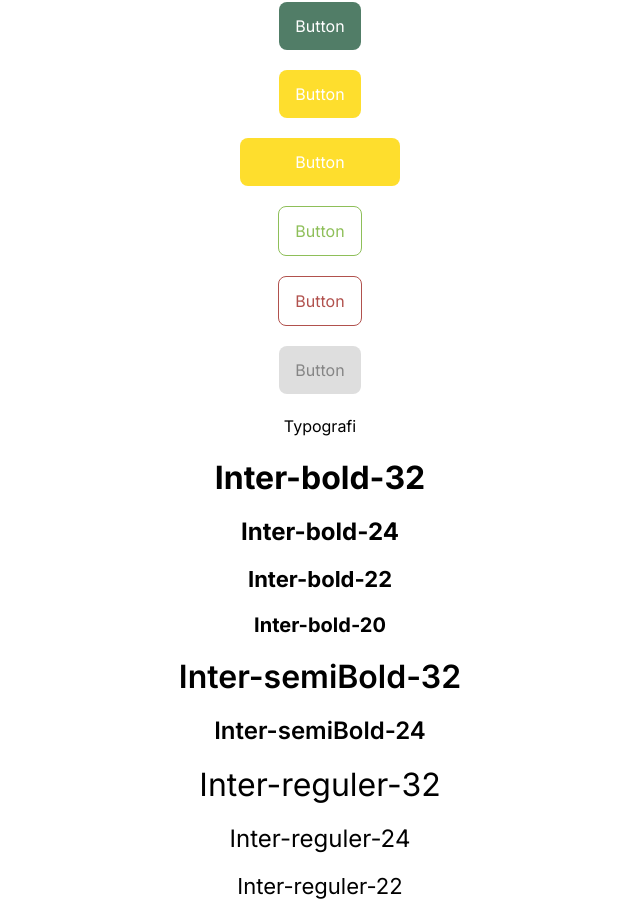
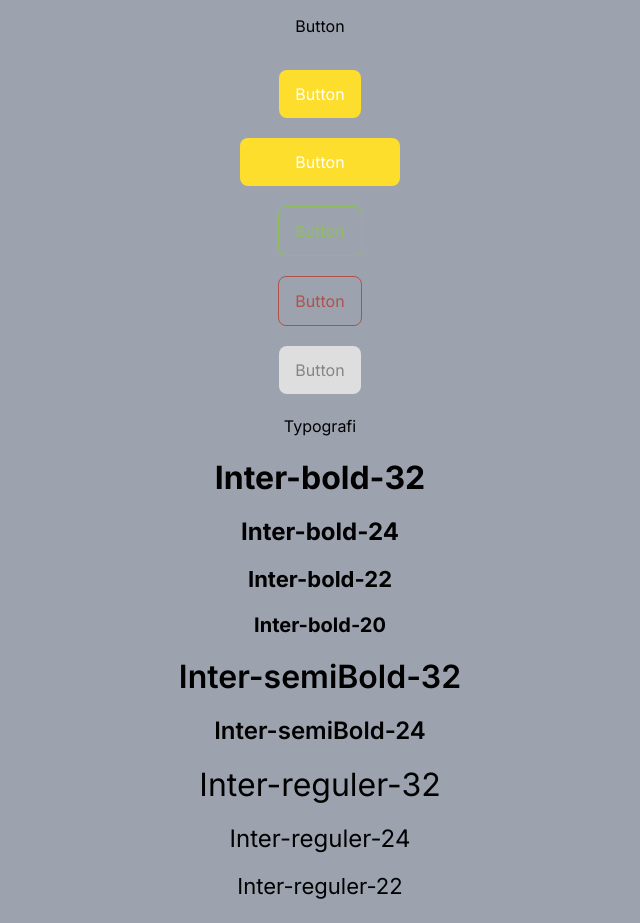
Before and after one commit to danargh/capstone-deploy-testing, a Next.js app: page / in a window 1280 px wide. Shown: the part 374-1297 px from the top of the page, without its empty margins (320-960 px from the left). Built offline with nearby package versions, Linux system fonts and the light colour scheme.

Commit message:
danar-fixing: menambahkan ukuran font & menambahkan global style

```diff
--- a/app/globals.css
+++ b/app/globals.css
@@ -3,3 +3,12 @@
 @tailwind base;
 @tailwind components;
 @tailwind utilities;
+
+@layer base {
+   body {
+      font-family: "Inter", sans-serif;
+   }
+   .main {
+      @apply max-w-[1440px] px-16 bg-gray-400 mx-auto;
+   }
+}
--- a/app/layout.js
+++ b/app/layout.js
@@ -1,10 +1,8 @@
 import "./globals.css";
-import { Inter } from "next/font/google";
-import Navbar from "../components/ui/Navbar"
-import Footer from "../components/ui/Footer"
+import Navbar from "../components/ui/Navbar";
+import Footer from "../components/ui/Footer";
 
-import 'flowbite';
-const inter = Inter({ subsets: ["latin"] });
+import "flowbite";
 
 export const metadata = {
    title: "Create Next App",
@@ -14,11 +12,9 @@ export const metadata = {
 export default function RootLayout({ children }) {
    return (
       <html lang="en">
-         <body className={inter.className}>
+         <body>
             <Navbar />
-
             {children}
-
             <Footer />
          </body>
       </html>
--- a/app/page.js
+++ b/app/page.js
@@ -1,14 +1,21 @@
-import { button_variants, text_variants } from "@/components/custom/custom";
+import {
+   button_variants,
+   tex,
+   text_variants_inter,
+   text_variants_poppins,
+} from "@/components/custom/custom";
 export default function Home() {
    return (
-      <main className="flex min-h-screen flex-col items-center justify-between p-24 gap-5">
+      <main className="main flex min-h-screen flex-col items-center justify-between p-24 gap-5">
          Homepage
          <h2>Colors</h2>
          <button className={button_variants()}>Button</button>
          <button className={button_variants({ variant: "danger" })}>
             Button<span>T</span>
          </button>
-         <button className={button_variants({ variant: "success" })}>Button</button>
+         <button className={button_variants({ variant: "success", variant: "full" })}>
+            Button
+         </button>
          <button className={button_variants({ variant: "warning" })}>Button</button>
          {/* <button className={button_variants({ variant: 'warning', intent: 'secondary' })}>Button</button> */}
          <div className=" w-40">
@@ -20,15 +27,18 @@ export default function Home() {
          <button className={button_variants({ variant: "outline_danger" })}>Button</button>
          <button className={button_variants({ variant: "disable" })}>Button</button>
          <h2>Typografi</h2>
-         <p className={text_variants({ variant: "inter_32_bold" })}>Inter-bold-32</p>
-         <p className={text_variants({ variant: "inter_24_bold" })}>Inter-bold-24</p>
-         <p className={text_variants({ variant: "inter_22_bold" })}>Inter-bold-22</p>
-         <p className={text_variants({ variant: "inter_20_bold" })}>Inter-bold-20</p>
-         <p className={text_variants({ variant: "inter_32_semiBold" })}>Inter-semiBold-32</p>
-         <p className={text_variants({ variant: "inter_24_semiBold" })}>Inter-semiBold-24</p>
-         <p className={text_variants({ variant: "inter_32_reguler" })}>Inter-reguler-32</p>
-         <p className={text_variants({ variant: "inter_24_reguler" })}>Inter-reguler-24</p>
-         <p className={text_variants({ variant: "inter_22_reguler" })}>Inter-reguler-22</p>
+         <p className={text_variants_inter({ variant: "inter_32_bold" })}>Inter-bold-32</p>
+         <p className={text_variants_inter({ variant: "inter_24_bold" })}>Inter-bold-24</p>
+         <p className={text_variants_inter({ variant: "inter_22_bold" })}>Inter-bold-22</p>
+         <p className={text_variants_inter({ variant: "inter_20_bold" })}>Inter-bold-20</p>
+         <p className={text_variants_inter({ variant: "inter_32_semiBold" })}>Inter-semiBold-32</p>
+         <p className={text_variants_inter({ variant: "inter_24_semiBold" })}>Inter-semiBold-24</p>
+         <p className={text_variants_inter({ variant: "inter_32_reguler" })}>Inter-reguler-32</p>
+         <p className={text_variants_inter({ variant: "inter_24_reguler" })}>Inter-reguler-24</p>
+         <p className={text_variants_inter({ variant: "inter_22_reguler" })}>Inter-reguler-22</p>
+         <p className={text_variants_poppins({ variant: "poppins_bold", size: "xl" })}>
+            Poppins a bold xl
+         </p>
       </main>
    );
 }
--- a/components/card.js
+++ /dev/null
@@ -1,38 +0,0 @@
-import React from 'react'
-import Image from 'next/image';
-import Link from 'next/link';
-
-//Still need to be fixed
-export default function Card({images, title, description, href}) {
-  return (
-    <>
-        <div className="flex flex-col items-start isolation-auto absolute w-[410px] h-[528px] left-[74px] top-[202px] bg-white shadow-md rounded-lg border border-gray-300">
-            <div className="w-[410px] h-[256px] rounded-t-lg">
-                <Image
-                    src={images}
-                    alt="Title"
-                    width={410}
-                    height={256}/>
-            </div>
-            <div className="flex flex-col items-center w-[410px] h-[248px]">
-                <div className="flex w-96 h-fit items-center justify-center px-4 -mt-24 bg-white rounded-xl">
-                <p className="font-poppins text-center text-base font-bold text-black">
-                    {title}
-                </p>
-                </div>
-                <div className="flex w-96 h-fit items-start justify-start px-4 py-8 bg-white rounded-none">
-                <p className="font-poppins text-justify text-sm font-normal text-[#6C6C6C]">
-                    {description}
-                </p>
-                </div>
-                <div className='flex flex-grow'></div>
-                <div className="flex flex-row justify-end w-96 h-fit px-4 py-2 bg-white rounded-none">
-                    <Link href={href} className="font-inter text-right text-sm font-normal text-[#0637B5]">
-                        Baca Selengkapnya
-                    </Link>
-                </div>
-            </div>
-        </div>
-    </>
-  )
-}
--- a/components/custom/custom.js
+++ b/components/custom/custom.js
@@ -36,7 +36,7 @@ const button_variants = cva(["font-normal", "rounded-lg", "gap-3", "flex", "just
    },
 });
 
-const text_variants = cva("font-inter", {
+const text_variants_inter = cva("font-inter", {
    variants: {
       variant: {
          inter_32_bold: ["text-xl", "font-bold"],
@@ -52,4 +52,19 @@ const text_variants = cva("font-inter", {
    },
 });
 
-export { button_variants, text_variants };
+const text_variants_poppins = cva("font-poppins", {
+   variants: {
+      variant: {
+         poppins_bold: ["font-bold"],
+      },
+      size: {
+         xs: ["text-xs"],
+         sm: ["text-sm"],
+         md: ["text-md"],
+         lg: ["text-lg"],
+         xl: ["text-xl"],
+      },
+   },
+});
+
+export { button_variants, text_variants_inter, text_variants_poppins };
--- /dev/null
+++ b/components/ui/Card.js
@@ -0,0 +1,35 @@
+import React from "react";
+import Image from "next/image";
+import Link from "next/link";
+
+//Still need to be fixed
+export default function Card({ images, title, description, href }) {
+   return (
+      <>
+         <div className="flex flex-col items-start isolation-auto absolute w-[410px] h-[528px] left-[74px] top-[202px] bg-white shadow-md rounded-lg border border-gray-300">
+            <div className="w-[410px] h-[256px] rounded-t-lg">
+               <Image src={images} alt="Title" width={410} height={256} />
+            </div>
+            <div className="flex flex-col items-center w-[410px] h-[248px]">
+               <div className="flex w-96 h-fit items-center justify-center px-4 -mt-24 bg-white rounded-xl">
+                  <p className="font-poppins text-center text-base font-bold text-black">{title}</p>
+               </div>
+               <div className="flex w-96 h-fit items-start justify-start px-4 py-8 bg-white rounded-none">
+                  <p className="font-poppins text-justify text-sm font-normal text-[#6C6C6C]">
+                     {description}
+                  </p>
+               </div>
+               <div className="flex flex-grow"></div>
+               <div className="flex flex-row justify-end w-96 h-fit px-4 py-2 bg-white rounded-none">
+                  <Link
+                     href={href}
+                     className="font-inter text-right text-sm font-normal text-[#0637B5]"
+                  >
+                     Baca Selengkapnya
+                  </Link>
+               </div>
+            </div>
+         </div>
+      </>
+   );
+}
--- a/tailwind.config.js
+++ b/tailwind.config.js
@@ -1,5 +1,5 @@
 /** @type {import('tailwindcss').Config} */
-const colors = require('tailwindcss/colors')
+const colors = require("tailwindcss/colors");
 
 module.exports = {
    content: [
@@ -10,71 +10,71 @@ module.exports = {
    ],
    theme: {
       colors: {
-        transparent: 'transparent',
-        current: 'currentColor',
+         transparent: "transparent",
+         current: "currentColor",
          black: colors.black,
          white: colors.white,
          gray: colors.gray,
          emerald: colors.emerald,
          indigo: colors.indigo,
          yellow: colors.yellow,
-        'web-green': {
-            50: '#f4f9ee',
-            75: '#d1e5bb',
-            100: '#bdda9f',
-            200: '#a1ca75',
-            300: '#8ebf59',
-            400: '#63863e',
-            500: '#577536',
+         "web-green": {
+            50: "#f4f9ee",
+            75: "#d1e5bb",
+            100: "#bdda9f",
+            200: "#a1ca75",
+            300: "#8ebf59",
+            400: "#63863e",
+            500: "#577536",
          },
-        'danger-red': {
-            50: '#f6eaea',
-            75: '#d8a9a7',
-            100: '#c88582',
-            200: '#b1514d',
-            300: '#a12d28',
-            400: '#711f1c',
-            500: '#621b18',
+         "danger-red": {
+            50: "#f6eaea",
+            75: "#d8a9a7",
+            100: "#c88582",
+            200: "#b1514d",
+            300: "#a12d28",
+            400: "#711f1c",
+            500: "#621b18",
          },
-        'success-green': {
-            50: '#eaefed',
-            75: '#a9bfb4',
-            100: '#85a495',
-            200: '#517d67',
-            300: '#2d6248',
-            400: '#1f4532',
-            500: '#1b3c2c',
+         "success-green": {
+            50: "#eaefed",
+            75: "#a9bfb4",
+            100: "#85a495",
+            200: "#517d67",
+            300: "#2d6248",
+            400: "#1f4532",
+            500: "#1b3c2c",
          },
-        'warning-yellow': {
-            50: '#fffbe6',
-            75: '#ffef97',
-            100: '#fee86c',
-            200: '#fede2d',
-            300: '#fed702',
-            400: '#b29701',
-            500: '#9b8301',
+         "warning-yellow": {
+            50: "#fffbe6",
+            75: "#ffef97",
+            100: "#fee86c",
+            200: "#fede2d",
+            300: "#fed702",
+            400: "#b29701",
+            500: "#9b8301",
          },
          // The usage is unclear - need to clarify!
-        'warning-black': {
-            0: '#ffffff',
-            10: '#fafafa',
-            20: '#f5f5f5',
-            30: '#ebebeb',
-            40: '#dedede',
-            50: '#bfbfbf',
-            60: '#b0b0b0',
-            70: '#a3a3a3',
-            80: '#949494',
-            90: '#858585',
-            100: '#757575',
-            200: '#666666',
-            300: '#575757',
-            400: '#4a4a4a',
-            500: '#3b3b3b',
-            600: '#2e2e2e',
-            700: '#1c1c1c',
-            800: '#0d0d0d',
-            900: '#000000',
+         neutral: {
+            0: "#ffffff",
+            10: "#fafafa",
+            20: "#f5f5f5",
+            30: "#ebebeb",
+            40: "#dedede",
+            50: "#bfbfbf",
+            60: "#b0b0b0",
+            70: "#a3a3a3",
+            80: "#949494",
+            90: "#858585",
+            100: "#757575",
+            200: "#666666",
+            300: "#575757",
+            400: "#4a4a4a",
+            500: "#3b3b3b",
+            600: "#2e2e2e",
+            700: "#1c1c1c",
+            800: "#0d0d0d",
+            900: "#000000",
          },
       },
       screens: {
@@ -82,16 +82,21 @@ module.exports = {
          md: "768px",
          lg: "1024px",
          xl: "1280px",
+         "2xl": "1440px",
       },
       fontFamily: {
          inter: ["Inter", "sans-serif"],
          poppins: ["Poppins", "sans-serif"],
       },
       fontSize: {
+         xs: ["16px", "24px"],
          sm: ["20px", "24px"],
          md: ["22px", "27px"],
          lg: ["24px", "29px"],
          xl: ["32px", "39px"],
+         "2xl": ["36px", "54px"],
+         "3xl": ["48px", "58px"],
+         "4xl": ["64px", "78px"],
       },
       extend: {
          backgroundImage: {
```
Lines whose indentation alone changed are shown as unchanged.
